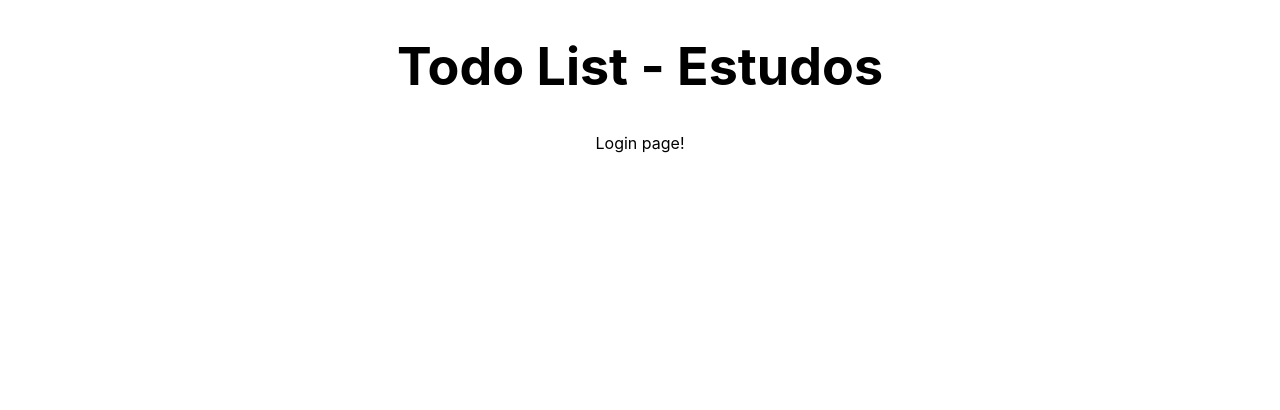
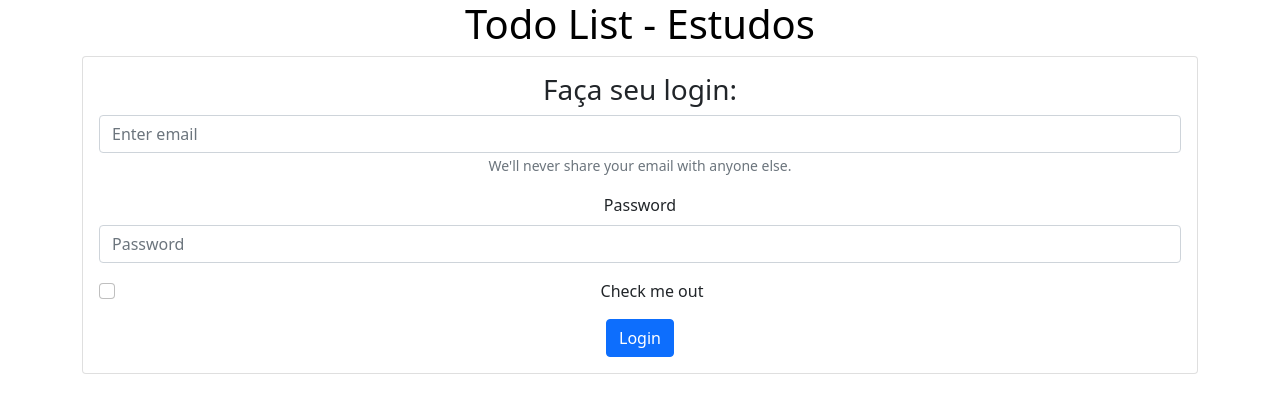
Before and after one commit to jademirf/UNIT_react_app_01, a React (Create React App) app: page /login in a window 1280 px wide. Shown: the top 410 px of the page. Built offline with nearby package versions, Linux system fonts and the light colour scheme.

Commit message:
add react-bootstrap components

```diff
--- a/src/index.js
+++ b/src/index.js
@@ -3,6 +3,8 @@ import ReactDOM from 'react-dom';
 import './index.css';
 import App from './App';
 import reportWebVitals from './reportWebVitals';
+
+import 'bootstrap/dist/css/bootstrap.min.css';
 
 ReactDOM.render(
   <React.StrictMode>
--- a/src/pages/Login/index.js
+++ b/src/pages/Login/index.js
@@ -1,16 +1,52 @@
+import React, { useState} from 'react'
+import { Card, Col, Container, Row, Form } from 'react-bootstrap';
+import Button from 'react-bootstrap/Button';
+
 import Header from '../../components/Header'
-import FooterMenu from '../../components/FooterMenu'
 
 import './style.css'
 
 const Home = () => {
+  const [login, setLogin] = useState('');
+  const [password, setPassword] = useState('');
+
+  const handleLogin = () => {
+    console.log('Envivou o login e senha', {login, password})
+  }
 
   return (
     <div className="App">
       <Header listTitle={'Estudos'}/>
-      <main>
-        Login page!
-      </main>
+      <Container>
+        <Row>
+          <Col>
+            <Card>
+              <Card.Body>
+                <h3>Faça seu login:</h3>
+                <Form>
+                  <Form.Group className="mb-3" controlId="formBasicEmail">
+                    <Form.Control value={login} onChange={e => setLogin(e.target.value)} type="email" placeholder="Enter email" />
+                    <Form.Text className="text-muted">
+                      We'll never share your email with anyone else.
+                    </Form.Text>
+                  </Form.Group>
+
+                  <Form.Group className="mb-3" controlId="formBasicPassword">
+                    <Form.Label>Password</Form.Label>
+                    <Form.Control value={password} onChange={e => setPassword(e.target.value)} type="password" placeholder="Password" />
+                  </Form.Group>
+                  <Form.Group className="mb-3" controlId="formBasicCheckbox">
+                    <Form.Check type="checkbox" label="Check me out" />
+                  </Form.Group>
+                  <Button onClick={handleLogin}variant="primary" type="submit">
+                    Login
+                  </Button>
+                </Form>
+              </Card.Body>
+            </Card>
+          </Col>
+        </Row>
+      </Container>
     </div>
   );
 }
```
